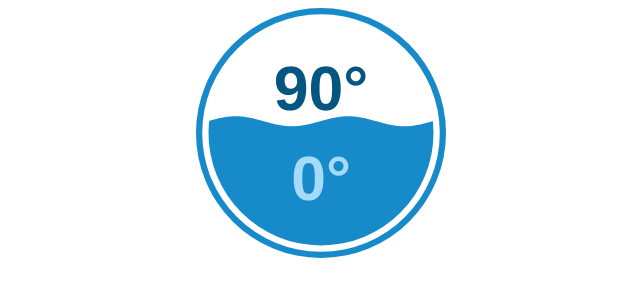
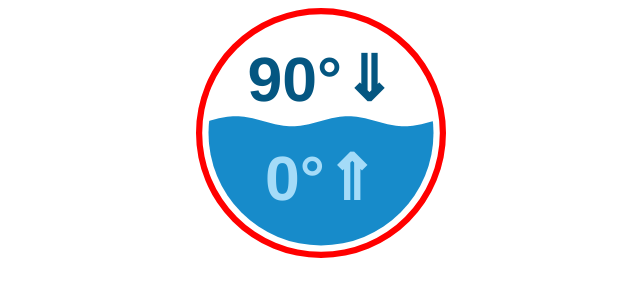
Before and after one commit to chuckj/ConsoleApplication1, a plain HTML site: page PoolGaugeD3/Index.html in a window 1280 px wide. Shown: the whole page, without its empty margins (300-940 px from the left). Drawn offline with nearby package versions, Linux system fonts and the light colour scheme.

Commit message:
update pool temp web pg

```diff
--- a/PoolGaugeD3/scripts/liquidFillGauge.js
+++ b/PoolGaugeD3/scripts/liquidFillGauge.js
@@ -11,7 +11,7 @@ function liquidFillGaugeDefaultSettings(){
         maxValue: 100, // The gauge maximum value.
         circleThickness: 0.05, // The outer circle thickness as a percentage of it's radius.
         circleFillGap: 0.05, // The size of the gap between the outer circle and wave circle as a percentage of the outer circles radius.
-        circleColor: "#178BCA", // The color of the outer circle.
+        circleColor: "#ff00", // The color of the outer circle.
         waveHeight: 0.05, // The wave height as a percentage of the radius of the wave circle.
         waveCount: 1, // The number of full waves per width of the wave circle.
         waveRiseTime: 1000, // The amount of time in milliseconds for the wave to rise from 0 to it's final height.
@@ -30,6 +30,7 @@ function liquidFillGaugeDefaultSettings(){
     };
 }
 
+var clr = 0;
 function loadLiquidFillGauge(elementId, value, config) {
     if(config == null) config = liquidFillGaugeDefaultSettings();
 
@@ -53,7 +54,9 @@ function loadLiquidFillGauge(elementId, value, config) {
     var textPixels = (config.textSize*radius/2);
     var textFinalValue = parseFloat(value).toFixed(2);
     var textStartValue = config.valueCountUp?config.minValue:textFinalValue;
-    var percentText = config.displayPercent?"&deg;":"";
+    var percentText = config.displayPercent ? "&deg;" : "";
+    var bigvee = "&Downarrow;"; //"&bigvee;"
+    var bigwedge = "&Uparrow;"; //"&bigwedge;";
     var circleThickness = config.circleThickness * radius;
     var circleFillGap = config.circleFillGap * radius;
     var fillCircleMargin = circleThickness + circleFillGap;
@@ -115,12 +118,13 @@ function loadLiquidFillGauge(elementId, value, config) {
         .innerRadius(gaugeCircleY(radius-circleThickness));
     gaugeGroup.append("path")
         .attr("d", gaugeCircleArc)
-        .style("fill", config.circleColor)
+        .style("fill", config.circleColor + ("0" + clr.toString(16)).slice(-2))
         .attr('transform','translate('+radius+','+radius+')');
+    clr++;
 
     // Text where the wave does not overlap.
     var text1 = gaugeGroup.append("text")
-        .html(textRounder(textStartValue) + percentText)
+        .html(textRounder(textStartValue) + percentText + bigwedge)
         .attr("class", "liquidFillGaugeText")
         .attr("text-anchor", "middle")
         .attr("font-size", textPixels + "px")
@@ -128,12 +132,12 @@ function loadLiquidFillGauge(elementId, value, config) {
         .attr('transform','translate('+radius+','+textRiseScaleY(config.textVertPosition)+')');
 
     var text1airtemp = gaugeGroup.append("text")
-        .html('90' + percentText)
+        .html('90' + percentText + bigvee) //<i class='fas fa-arrow-up'></i>")
         .attr("class", "liquidFillGaugeText")
         .attr("text-anchor", "middle")
         .attr("font-size", textPixels + "px")
         .style("fill", config.textColor)
-        .attr('transform', 'translate(' + radius + ',' + textRiseScaleY(.75) + ')');
+        .attr('transform', 'translate(' + radius + ',' + textRiseScaleY(.80) + ')');
 
     // The clipping wave area.
     var clipArea = d3.svg.area()
@@ -159,7 +163,7 @@ function loadLiquidFillGauge(elementId, value, config) {
 
     // Text where the wave does overlap.
     var text2 = fillCircleGroup.append("text")
-        .html(textRounder(textStartValue) + percentText)
+        .html(textRounder(textStartValue) + percentText + bigwedge)
         .attr("class", "liquidFillGaugeText")
         .attr("text-anchor", "middle")
         .attr("font-size", textPixels + "px")
```
Also changed, not shown: PoolGaugeD3/Index.html (+1 -0 lines).
